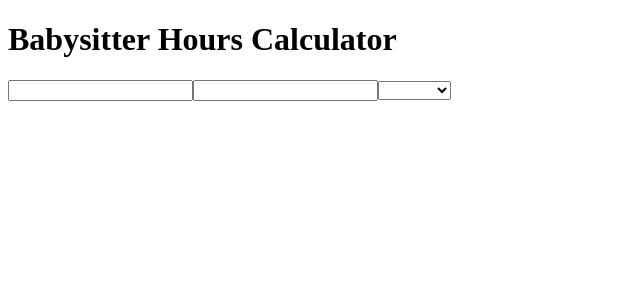
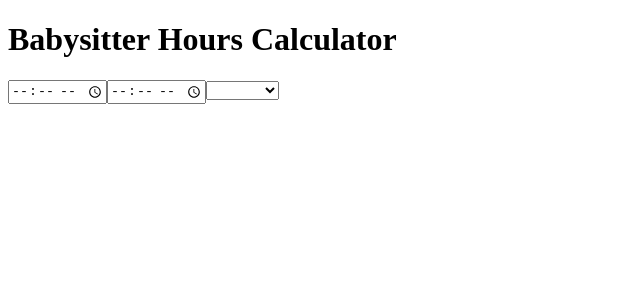
Before and after one commit to eileenmccall/babysitter-app, an Angular app in the folder ui/: page / in a window 1280 px wide. Shown: the top 300 px of the page, without its empty margins (0-640 px from the left). Built offline with nearby package versions, Linux system fonts and the light colour scheme.

Commit message:
changed time inputs to type='time'

```diff
--- a/ui/src/app/hours-calculator/hours-calculator.component.html
+++ b/ui/src/app/hours-calculator/hours-calculator.component.html
@@ -1,7 +1,7 @@
 <h1>Babysitter Hours Calculator</h1>
 <form [formGroup]="form">
-  <input id="startTime" type="datetime" formControlName="startTime">
-  <input id="endTime" type="datetime" formControlName="endTime">
+  <input id="startTime" type="time" formControlName="startTime">
+  <input id="endTime" type="time" formControlName="endTime">
   <select id="family" formControlName="family">
     <option value="family1">Family 1</option>
     <option value="family2">Family 2</option>
```
